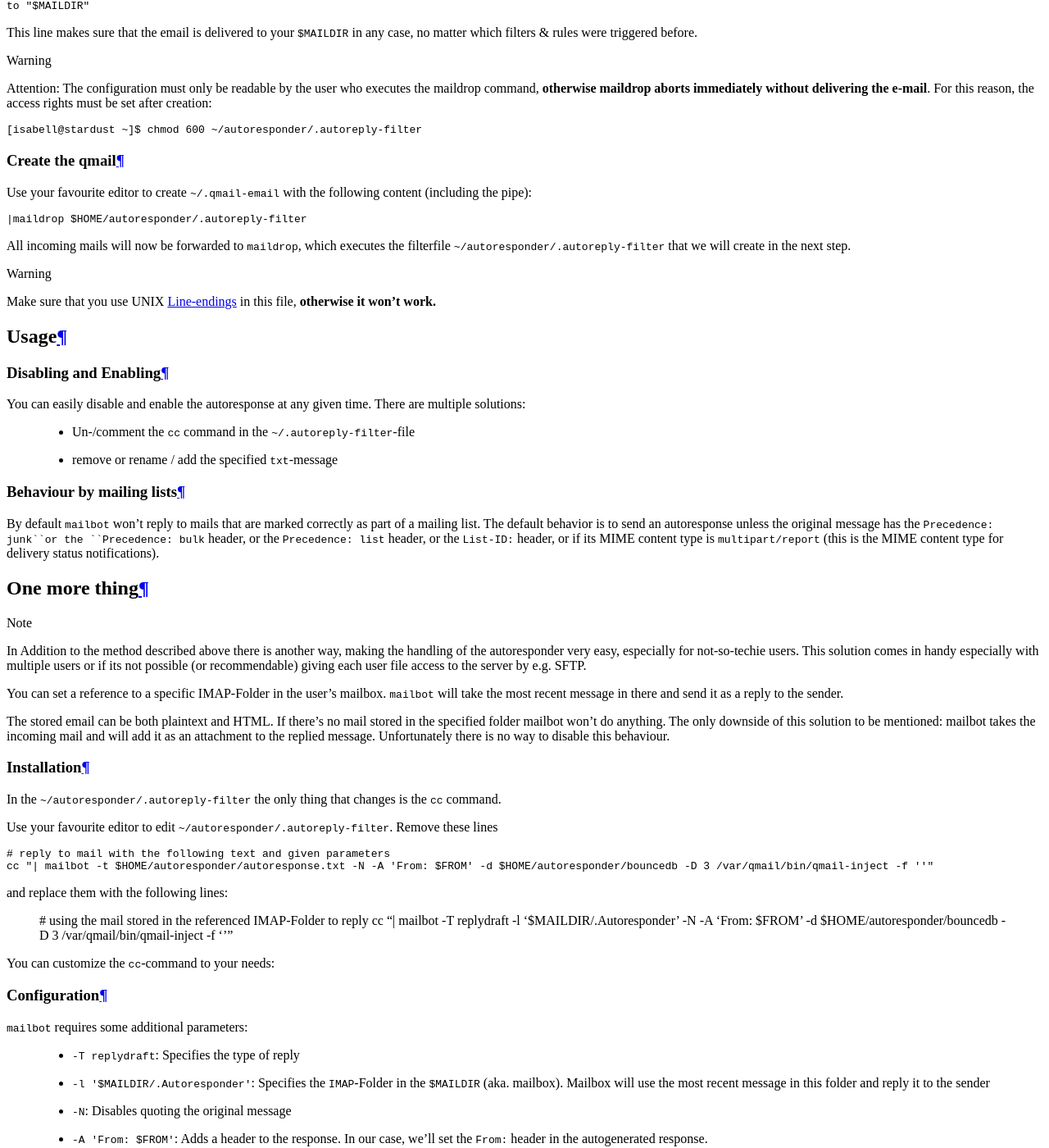
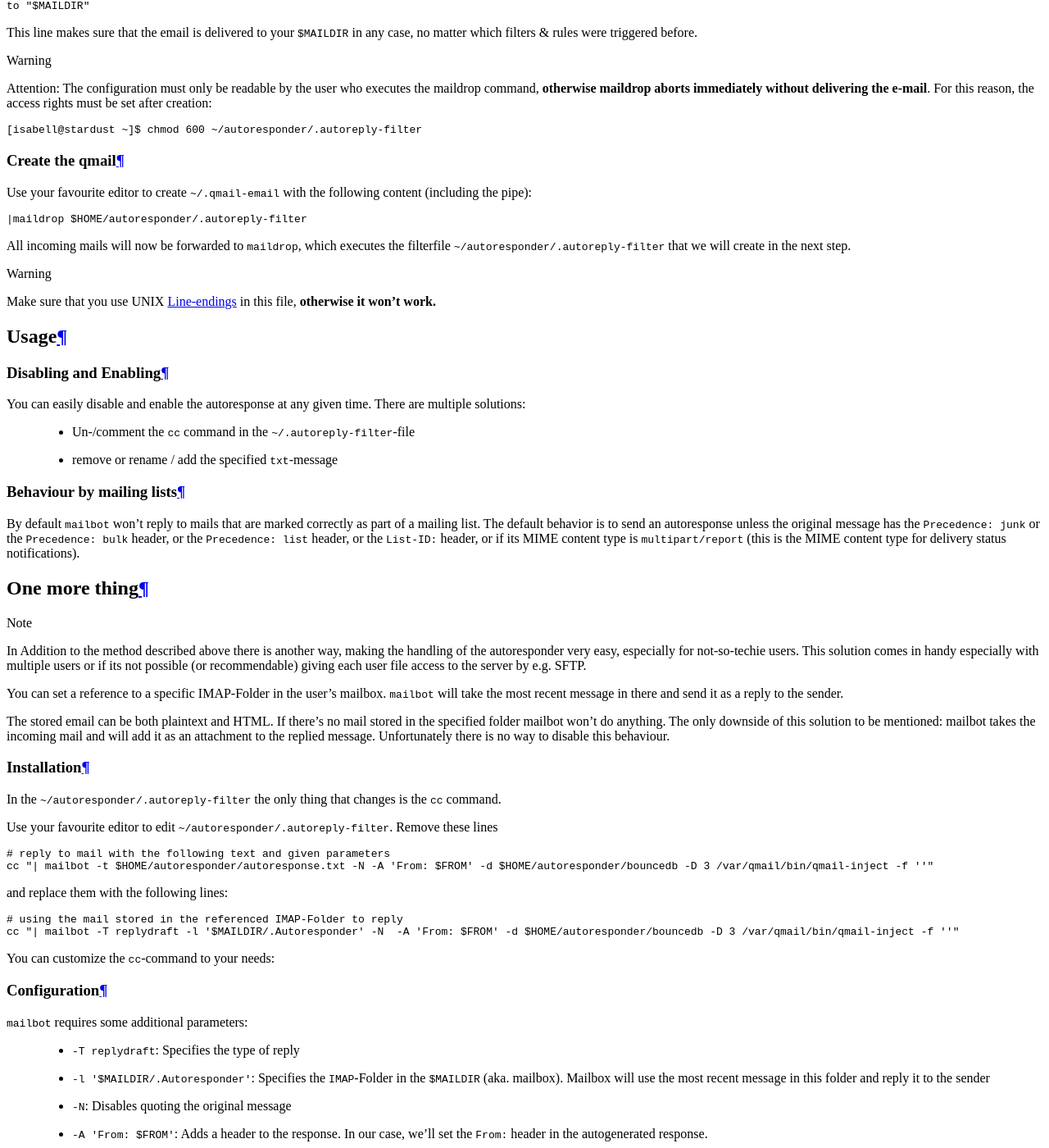
Before and after one commit to Uberspace/lab, a Sphinx documentation site: the page built from source/guide_maildrop-autoresponder.rst, in a window 1280 px wide and 1400 px high, scrolled down 5249 px. Shown: the whole window at 82% size. Built offline with Sphinx 7.4.7 and the Read the Docs theme 2.0.0, drawn with Linux system fonts in a browser that asks for light colours; some of the changed text lies outside the part shown.

Commit message:
[maildrop autoresponder] cleanup code formatting

```diff
--- a/source/guide_maildrop-autoresponder.rst
+++ b/source/guide_maildrop-autoresponder.rst
@@ -53,7 +53,7 @@
  [isabell@stardust ~]$ mkdir autoresponder
  [isabell@stardust autoresponder]$
 
-.. code-block:: ini
+.. code-block:: bash
 
 	# set default Maildir
 	MAILDIR="$HOME/Maildir"
@@ -74,14 +74,14 @@
 
 The variable ``$MAILDIR`` defines where maildrop finds the maildir and what it is. The example checks whether the call is for a specific mailbox or the main mailbox.
 
-.. code-block:: ini
+.. code-block:: bash
 
 	# If you don't want to debug the autoresponder, turn off logging by commenting out the following line.
 	logfile "$HOME/autoresponder/autoreply-filter.log"
 
 We strongly recommend enabling logging. If everything works you can safely disable this afterwards. The logfile ``~/autoresponder/autoreply-filter.log`` will be created showing the sender, date, subject and final destination for each mail processed by the filter.
 
-.. code-block:: ini
+.. code-block:: bash
 
 	# Set the sender for the autoreply-email
 	FROM="email@stardust.uber.space"
@@ -90,14 +90,14 @@
 
 .. note:: I recommend to create one filter file for each autoresponder to prevent the use of generic sender addresses, but it's not necessary though.
 
-.. code-block:: ini
+.. code-block:: bash
 
 	# show the mail to the uberspace spam filtering algorithm
 	include "$HOME/.spamfolder"
 
 We don't want to reply to Spam-Mails, therefore we hand over the incoming mails to the uberspace-spam-filtering. If the email is not recognized as spam, we'll continue processing. Otherwise it's either being sorted in the ``.spam``-Folder in the user's mailbox.
 
-.. code-block:: ini
+.. code-block:: bash
 
 	# reply to mail with the following text and given parameters
 	cc "| mailbot -t $HOME/autoresponder/autoresponse.txt -N -A 'From: $FROM' -d $HOME/autoresponder/bouncedb -D 3 /var/qmail/bin/qmail-inject -f ''"
@@ -122,7 +122,7 @@
 
 Finally, add this last block to your ``~/autoresponder/.autoreply-filter``:
 
-.. code-block:: ini
+.. code-block:: bash
 
 	# Receive the mail (the original mail goes into your INBOX)
 	to "$MAILDIR"
@@ -141,7 +141,7 @@
 
 Use your favourite editor to create ``~/.qmail-email`` with the following content (including the pipe):
 
-.. code-block:: ini
+.. code-block:: bash
 
 	|maildrop $HOME/autoresponder/.autoreply-filter
 
@@ -163,7 +163,7 @@
 
 Behaviour by mailing lists
 --------------------------
-By default ``mailbot`` won't reply to mails that are marked correctly as part of a mailing list. The default behavior is to send an autoresponse unless the original message has the ``Precedence: junk``or the ``Precedence: bulk`` header, or the ``Precedence: list`` header, or the ``List-ID:`` header, or if its MIME content type is ``multipart/report`` (this is the MIME content type for delivery status notifications).
+By default ``mailbot`` won't reply to mails that are marked correctly as part of a mailing list. The default behavior is to send an autoresponse unless the original message has the ``Precedence: junk`` or the ``Precedence: bulk`` header, or the ``Precedence: list`` header, or the ``List-ID:`` header, or if its MIME content type is ``multipart/report`` (this is the MIME content type for delivery status notifications).
 
 
 One more thing
@@ -182,12 +182,14 @@
 
 Use your favourite editor to edit ``~/autoresponder/.autoreply-filter``. Remove these lines
 
-.. code-block:: ini
+.. code-block:: bash
 
 	# reply to mail with the following text and given parameters
 	cc "| mailbot -t $HOME/autoresponder/autoresponse.txt -N -A 'From: $FROM' -d $HOME/autoresponder/bouncedb -D 3 /var/qmail/bin/qmail-inject -f ''"
 
 and replace them with the following lines:
+
+.. code-block:: bash
 
 	# using the mail stored in the referenced IMAP-Folder to reply
 	cc "| mailbot -T replydraft -l '$MAILDIR/.Autoresponder' -N  -A 'From: $FROM' -d $HOME/autoresponder/bouncedb -D 3 /var/qmail/bin/qmail-inject -f ''"
```
